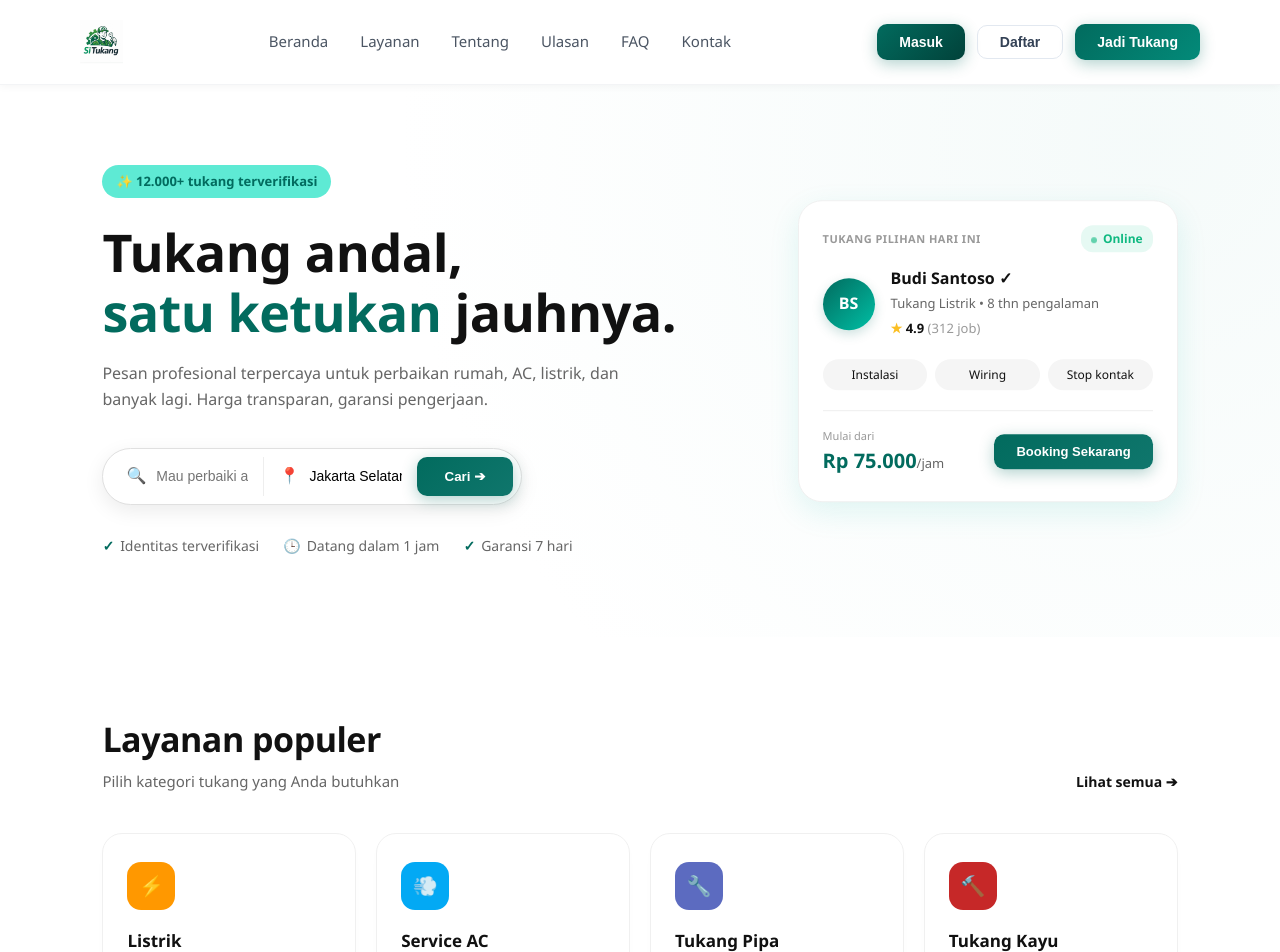
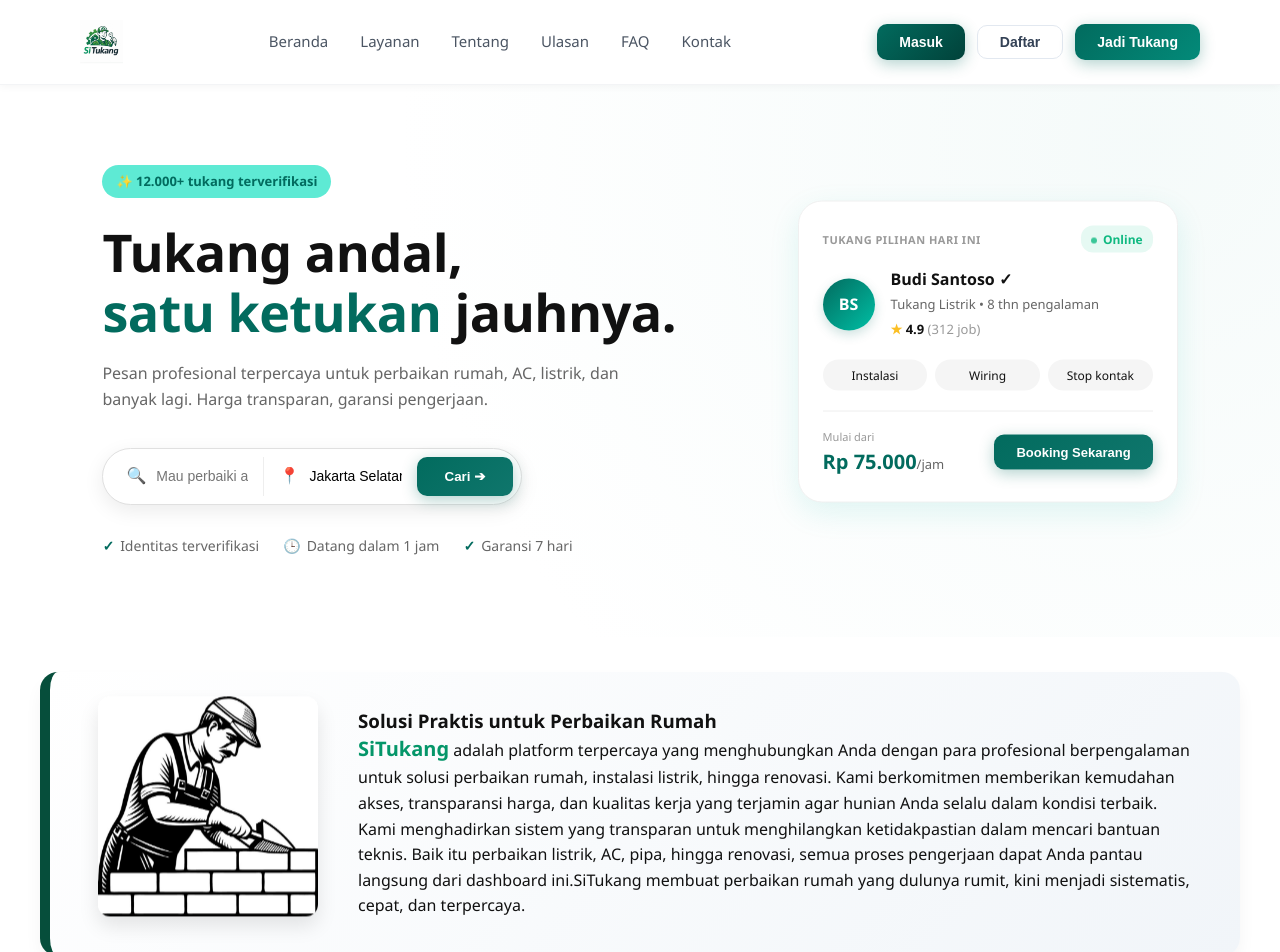
Before and after one commit to Cristian-notnot/SiTukang, a React app in the folder Frontend/: page / in a window 1280 px wide. Shown: the top 952 px of the page. Built offline with nearby package versions, Linux system fonts and the light colour scheme; no server answers; the HTML template or start-up script is replaced by a standard one.

Commit message:
menambahkan deskirpsi tukang

```diff
--- a/Frontend/src/assets/css/Dashboard.css
+++ b/Frontend/src/assets/css/Dashboard.css
@@ -183,6 +183,98 @@ html {
   transform: translateY(0);
 }
 
+/* --- DASHBOARD DESCRIPTION SECTION (MEGA & JUMBO ELEGANT) --- */
+.dashboard-description {
+  position: relative;
+  overflow: hidden;
+  max-width: 1200px; /* Diperbesar ke 1200px biar makin lega & sejajar dengan layout utama */
+  margin: 35px auto 55px auto;
+  padding: 32px 48px; /* Padding ditambah biar proporsinya pas dan mewah */
+  background: linear-gradient(135deg, #ffffff 0%, #f1f5f9 100%);
+  border-radius: 18px; /* Sudut lengkungan dibuat makin halus */
+  border-left: 10px solid #064e3b; /* Garis samping dipertebal biar makin tegas */
+  box-shadow: 0 10px 20px -3px rgba(0, 0, 0, 0.06), 0 4px 8px -4px rgba(0, 0, 0, 0.03);
+
+  display: flex;
+  align-items: center;
+  gap: 40px; /* Jarak antara gambar dan teks diperlebar */
+
+  animation: popIn 0.8s cubic-bezier(0.175, 0.885, 0.32, 1.275) forwards;
+  opacity: 0;
+  transform: translateY(30px) scale(0.95);
+  transition: all 0.4s cubic-bezier(0.175, 0.885, 0.32, 1.275);
+}
+
+/* KILAUAN CAHAYA (SHINE EFFECT) */
+.dashboard-description::before {
+  content: '';
+  position: absolute;
+  top: 0;
+  left: -150%;
+  width: 50%;
+  height: 100%;
+  background: linear-gradient(to right, rgba(255,255,255,0) 0%, rgba(255,255,255,0.8) 50%, rgba(255,255,255,0) 100%);
+  transform: skewX(-25deg);
+  pointer-events: none;
+}
+
+/* WADAH GAMBAR (KIRI) - TANPA GARIS TEPI (BORDER) */
+.description-img-container {
+  flex-shrink: 0;
+  width: 220px;
+  height: 220px;
+  border-radius: 12px; /* Tetap ada lekukan halus di sudut gambar */
+  overflow: hidden;
+  background-color: #ffffff;
+  box-shadow: 0 10px 20px rgba(0, 0, 0, 0.1);
+  animation: floaty 4s ease-in-out infinite;
+  transition: all 0.4s ease;
+  /* border: 5px solid ... -> SUDAH DIHAPUS */
+}
+
+.description-avatar {
+  width: 100%;
+  height: 100%;
+  object-fit: cover;
+  transition: transform 0.4s ease, filter 0.4s ease;
+}
+
+/* ... (Bagian teks lewati saja, langsung ke hover gambar) ... */
+
+/* Hover Gambar - Tanpa perubahan warna border */
+
+
+
+
+/* Highlight 'SiTukang' & 'Garansi Pengerjaan' */
+.description-text p strong {
+  color: #059669;
+  font-weight: 700;
+  font-size: 20px;
+}
+
+/* --- INTERAKSI HOVER --- */
+
+
+
+
+/* --- ANIMASI / KEYFRAMES --- */
+@keyframes popIn {
+  0% { opacity: 0; transform: translateY(30px) scale(0.95); }
+  100% { opacity: 1; transform: translateY(0) scale(1); }
+}
+
+@keyframes floaty {
+  0% { transform: translateY(0px); }
+  50% { transform: translateY(-8px); }
+  100% { transform: translateY(0px); }
+}
+
+@keyframes shineSweep {
+  0% { left: -150%; }
+  100% { left: 150%; }
+}
+
 
 /* ==========================================================================
    HERO SECTION
@@ -234,6 +326,8 @@ html {
   max-width: 520px;
   margin-bottom: 35px;
 }
+
+
 
 /* Interaktif Search Bar */
 .search-container {
--- a/Frontend/src/pages/auth/Login.jsx
+++ b/Frontend/src/pages/auth/Login.jsx
@@ -109,17 +109,6 @@ function Login() {
                     </div>
                 </div>
 
-                {/* Testimonial card */}
-                <div className="log-testimonial-card">
-                    <span className="log-quote-mark">"</span>
-                    <p className="log-testimonial-text">
-                        SiTukang sangat membantu! Tukangnya profesional dan hasilnya memuaskan.
-                    </p>
-                    <div className="log-testimonial-footer">
-                        <span className="log-testimonial-author">– Rina, Jakarta</span>
-                        <span className="log-testimonial-stars">★★★★★</span>
-                    </div>
-                </div>
             </div>
 
             {/* ═══════════════════════════════
--- a/Frontend/src/pages/auth/Register.jsx
+++ b/Frontend/src/pages/auth/Register.jsx
@@ -85,9 +85,6 @@ function Register() {
 
     return (
         <div className="register-container">
-
-            {/* SISI KIRI: PANEL GRADIENT HIJAU */}
-            {/* SISI KIRI: PANEL GRADIENT HIJAU */}
             {/* SISI KIRI: PANEL GRADIENT HIJAU */}
             <div className="reg-left-panel" style={{
                 backgroundImage: `linear-gradient(105deg, rgba(6, 78, 59, 0.95) 0%, rgba(6, 78, 59, 0.80) 45%, rgba(6, 78, 59, 0.30) 100%), url(${bgRoom})`,
--- a/Frontend/src/pages/user/DashboardUtama.jsx
+++ b/Frontend/src/pages/user/DashboardUtama.jsx
@@ -4,6 +4,7 @@ import { getRekomendasiTukang } from "../../api/tukangApi";
 import { getLatestReviews } from "../../api/reviewApi";
 import "../../assets/css/Dashboard.css";
 import logoImg from "../../assets/gambar/logo.jpeg";
+import deskripsiImg from "../../assets/gambar/blockart.jpeg";
 
 function UserDashboard() {
   const navigate = useNavigate();
@@ -180,10 +181,29 @@ function UserDashboard() {
                 </div>
               </div>
               <button className="btn-booking" onClick={() => navigate("/login")}>Booking Sekarang</button>
+
             </div>
           </div>
         </div>
       </header>
+      {/* --- TAMBAHAN DESKRIPSI SITUKANG DISINI --- */}
+{/* --- TAMBAHAN DESKRIPSI SITUKANG DISINI --- */}
+      <div className="dashboard-description">
+          <div className="description-img-container">
+              <img src={deskripsiImg} alt="Ilustrasi Tukang" className="description-avatar" />
+          </div>
+          <div className="description-text">
+              <h3>Solusi Praktis untuk Perbaikan Rumah</h3>
+              <p>
+                  <strong>SiTukang</strong> adalah platform terpercaya yang menghubungkan Anda dengan para profesional
+                  berpengalaman untuk solusi perbaikan rumah, instalasi listrik, hingga renovasi.
+                  Kami berkomitmen memberikan kemudahan akses, transparansi harga, dan kualitas
+                  kerja yang terjamin agar hunian Anda selalu dalam kondisi terbaik.
+                  Kami menghadirkan sistem yang transparan untuk menghilangkan ketidakpastian dalam mencari bantuan teknis. Baik itu perbaikan listrik, AC, pipa, hingga renovasi, semua proses pengerjaan dapat Anda pantau langsung dari dashboard ini.SiTukang membuat perbaikan rumah yang dulunya rumit, kini menjadi sistematis, cepat, dan terpercaya.
+              </p>
+          </div>
+      </div>
+      {/* ------------------------------------------ */}
 
       {/* 3. LAYANAN POPULER SECTION */}
       <section className="section-container">
```
Also changed, not shown: Frontend/src/assets/gambar/blockart.jpeg (added), 3 other files (tests, documents, lock files or other folders).
